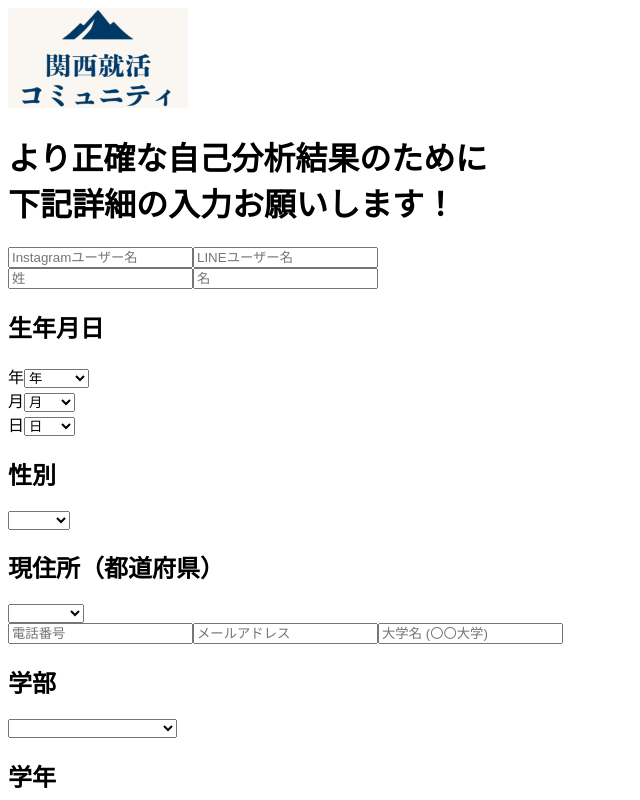
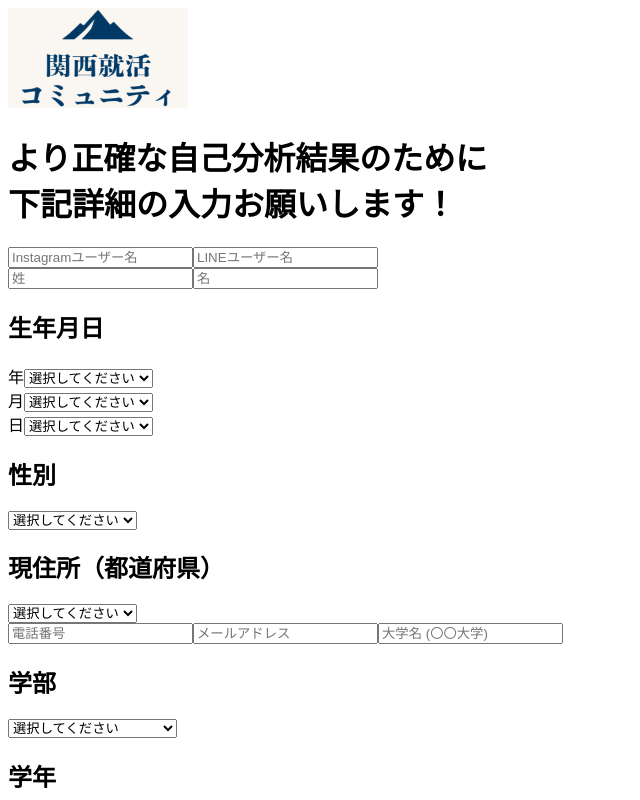
Before and after one commit to so1705/kansai-shukatsu-diagnosis, a Next.js app: page / in a window 1280 px wide. Shown: the top 800 px of the page, without its empty margins (0-640 px from the left). Built offline with nearby package versions, Linux system fonts and the light colour scheme.

Commit message:
improve: フォームに学部セレクト追加

```diff
--- a/pages/index.tsx
+++ b/pages/index.tsx
@@ -88,17 +88,34 @@ export default function IndexPage() {
     <input placeholder={placeholder} className="input" value={extra[key]} onChange={(e) => setExtra({ ...extra, [key]: e.target.value })} />
   );
 
-  const select = (label: string, key: keyof typeof extra, list: string[], optional = false) => (
-    <div>
-      <label className="font-semibold">
-        {label}{optional && <span className="text-sm text-gray-400">（任意）</span>}
+  const select = (
+  label: string,
+  key: keyof typeof extra,
+  list: string[],
+  optional = false
+) => {
+  const placeholder = optional ? "（任意）選択してください" : "選択してください";
+
+  return (
+    <div className="mb-4">
+      <label className="block font-semibold mb-1">
+        {label}
+        {optional && <span className="text-sm text-gray-400">（任意）</span>}
       </label>
-      <select value={extra[key]} onChange={(e) => setExtra({ ...extra, [key]: e.target.value })} className="input">
-        <option value="">{label}</option>
-        {list.map((v) => <option key={v}>{v}</option>)}
+      <select
+        value={extra[key]}
+        onChange={(e) => setExtra({ ...extra, [key]: e.target.value })}
+        className="input"
+      >
+        <option value="" disabled hidden>{placeholder}</option>
+        {list.map((v) => (
+          <option key={v} value={v}>{v}</option>
+        ))}
       </select>
     </div>
   );
+};
+
 
   return (
     <div className="min-h-screen bg-[#fdf8f3] flex flex-col items-center justify-center px-4 py-10">
```
